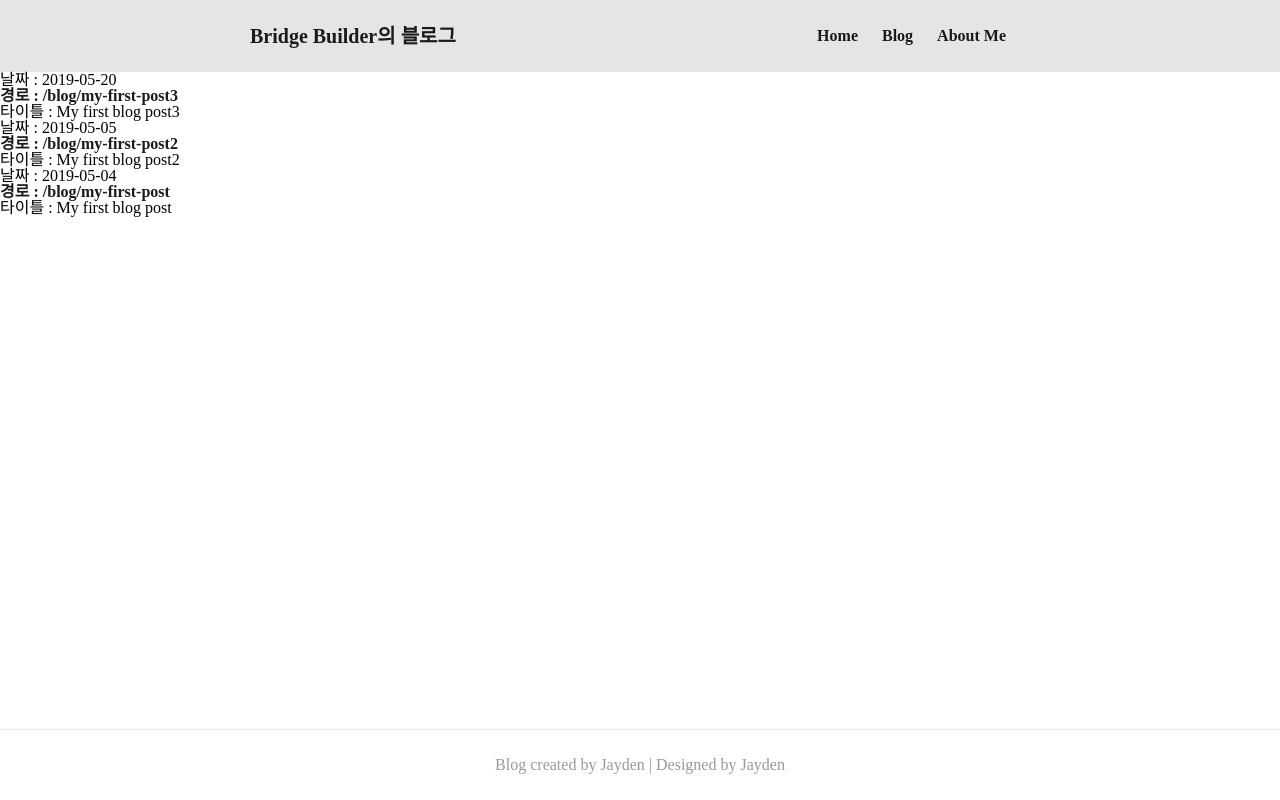
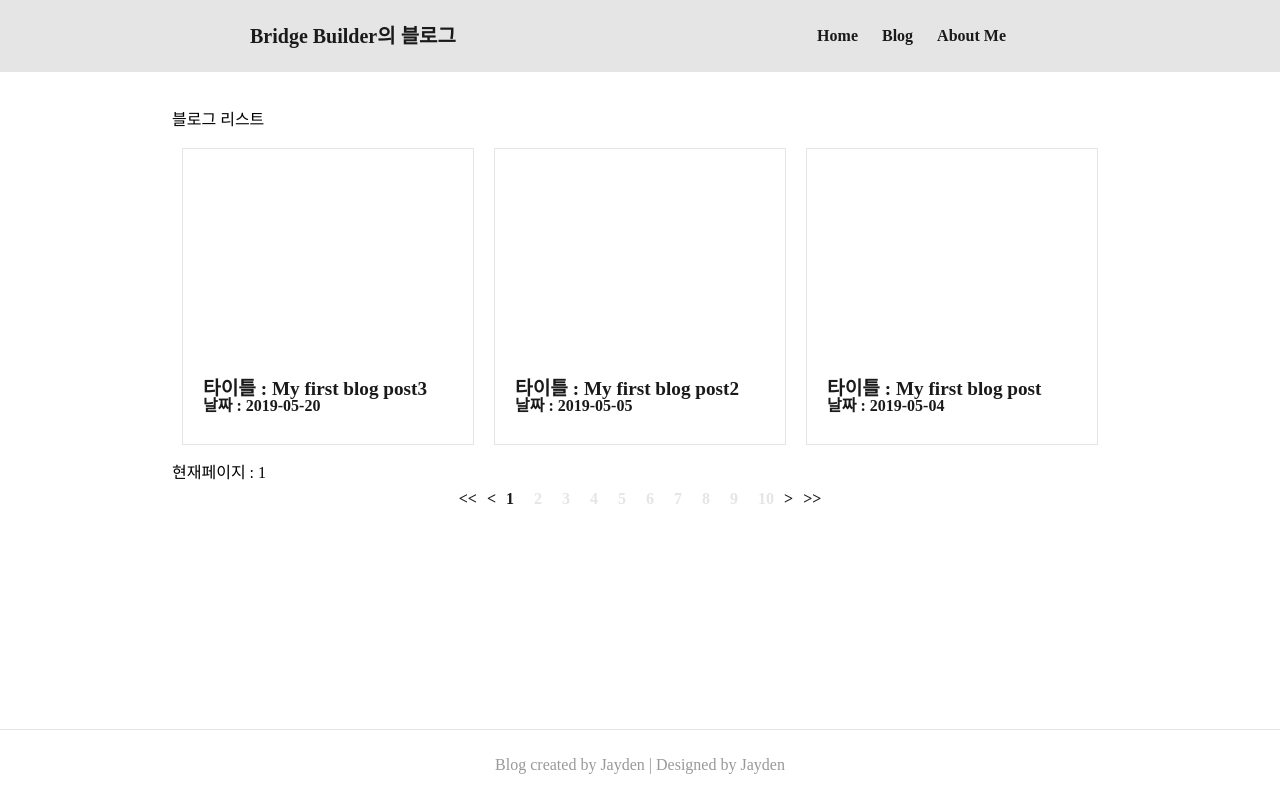
Before and after one commit to kug2001/gatsby_blog, a Gatsby site: page /blog in a window 1280 px wide. Built offline with nearby package versions, Linux system fonts and the light colour scheme; Gatsby itself is replaced by a stand-in of ours.

Commit message:
#1 페이지 네이션

```diff
--- a/content/about/about.md
+++ b/content/about/about.md
@@ -2,6 +2,7 @@
 title: "About me"
 date: "2020-03-31"
 navbar: "about"
+image: "/static/images/myimage.jpg"
 ---
 
 # 어바웃 페이지 메인입니다
--- a/content/posts/javascript/hello.md
+++ b/content/posts/javascript/hello.md
@@ -1,7 +1,8 @@
 ---
-slug: "/blog/my-first-post"
 date: "2019-05-04"
 title: "My first blog post"
+slug: "/blog/my-first-post"
+featuredImage: ../images/testImg.png
 navbar : "blog"
 stack: "javascript"
 content: ""
--- a/content/posts/javascript/hello2.md
+++ b/content/posts/javascript/hello2.md
@@ -7,4 +7,4 @@ stack: "javascript"
 content: ""
 ---
 
-나의 두번째 페이지 입니다.
+# 나의 두번째 페이지 입니다.
--- a/content/posts/javascript/hello3.md
+++ b/content/posts/javascript/hello3.md
@@ -7,4 +7,4 @@ stack: "javascript"
 content: ""
 ---
 
-나의 세번째 페이지 입니다.
+# 나의 세번째 페이지 입니다.
--- a/gatsby-config.ts
+++ b/gatsby-config.ts
@@ -11,7 +11,8 @@ const config: GatsbyConfig = {
       resolve: `gatsby-plugin-postcss`,
       options: {
         cssLoaderOptions: {
-          camelCase: false,
+          exportLocalsConvention: false,
+          namedExport: false,
         },
       },
     },
--- a/package.json
+++ b/package.json
@@ -18,6 +18,7 @@
   "dependencies": {
     "@mdx-js/mdx": "^1.6.22",
     "@mdx-js/react": "^1.6.22",
+    "classnames": "^2.3.1",
     "gatsby": "^4.10.3",
     "gatsby-plugin-dts-css-modules": "^2.2.0",
     "gatsby-plugin-image": "^2.10.1",
--- /dev/null
+++ b/src/components/atom/Pagination.tsx
@@ -0,0 +1,85 @@
+import React, { useEffect, useState } from 'react';
+import classnames from 'classnames';
+import * as styles from '../../styles/components/atom/pagination.module.css'
+
+type Props = {
+  total : number;
+  currentPage : number;
+  perPage : number;
+  target(page:number|null):void;
+}
+
+const Pagination:React.FC<Props> = (props) => {
+
+  const { total, currentPage, perPage, target } = props;
+
+  const [ pageNumber, setPageNumber ] = useState<(number|null)[]>([]);
+
+  useEffect(()=> {
+    renderNumber();
+  }, [currentPage])
+
+  const maxPage = Math.ceil(total/perPage);
+  const quotient = Math.floor(currentPage / perPage);
+  const remainder = currentPage % perPage;
+  const quotientPerPage = quotient * perPage;
+
+  const startPage = ():number => {
+    const startPage = remainder !== 0 ? currentPage - remainder + 1 : currentPage - quotientPerPage + 1;
+    return startPage;
+  }
+
+  const endPage = ():number => {
+    const endPage = remainder !== 0 ? currentPage - remainder + perPage : currentPage - quotientPerPage + perPage;
+    return (maxPage < endPage) ? maxPage : endPage;
+  }
+
+
+  const renderNumber = ():void => {
+    const pageLangth = endPage() - startPage() + 1;
+    const arr:(number|null)[] = Array(pageLangth).fill(0);
+    const data = arr.map((item,index) => startPage()+index);
+    setPageNumber([...data]);
+  }
+
+  const handleTargetPage = (item:number|null):void => {
+    target(item);
+  }
+
+  const handlePrevPage = ():void => {
+    startPage() - 1 === 0 ? target(1) : target(startPage() - 1);
+  }
+
+  const handleNextPage = ():void => {
+    endPage() < maxPage ? target(endPage() + 1) : null;
+  }
+
+  const handlePerPrevPage = ():void => {
+    target(1);
+  }
+
+  const handlePerNextPage = ():void => {
+    target(maxPage);
+  }
+
+  return (
+    <div className={styles.itemPaging}>
+      <em className='screen_out'>페이지 이동하기</em>
+      <a className={styles.linkPrev} href="#" onClick={handlePerPrevPage}>&lt;&lt;</a>
+      <a className={styles.linkPrev} href="#" onClick={handlePrevPage}>&lt;</a>
+      {
+        pageNumber.map((item:number|null, index:number)=> {
+          return(
+            <a className={`${styles.linkPage} ${item === currentPage ? styles.active : ''}`} onClick={()=>handleTargetPage(item)} key={item}>
+              {item}
+            </a>
+          )
+        })
+      }
+      <a className={styles.linkNext} href="#" onClick={handleNextPage}>&gt;</a>
+      <a className={styles.linkNext} href="#" onClick={handlePerNextPage}>&gt;&gt;</a>
+    </div>
+  )
+}
+
+export default Pagination
--- /dev/null
+++ b/src/components/atom/index.ts
@@ -0,0 +1 @@
+export { default as Pagination } from './Pagination';
--- a/src/pages/about.tsx
+++ b/src/pages/about.tsx
@@ -26,7 +26,6 @@ export const query = graphql`
           html
           frontmatter {
             date
-            slug
             title
           }
         }
--- a/src/pages/blog.tsx
+++ b/src/pages/blog.tsx
@@ -1,8 +1,21 @@
-import React from 'react';
-import { graphql } from 'gatsby';
+import React, { useState } from 'react';
+import { graphql, PageProps } from 'gatsby';
 import { Layout } from '../components/layout';
+import { Pagination } from '../components/atom';
+import { Link } from "gatsby"
+import {
+  contentDoc,
+  postList,
+  postTit,
+  areaImg,
+} from '../styles/page/blog.module.css'
 
-type Props = { data : any }
+type Props = {
+  allMarkdownRemark : {
+    edges : []
+  }
+}
+
 type blogItem = {
   node : {
     frontmatter : {
@@ -10,34 +23,45 @@ type blogItem = {
       slug: string,
       title: string,
     }
-    html: string,
-    id: string,
   }
 }
 
-const BlogPage = ({ data } : Props) => {
+const BlogPage = ({ data } : PageProps<Props> ) => {
+
+  const [ currentPage, setCurrentPage ] = useState<number>(1);
   const blogList = data.allMarkdownRemark.edges;
+  const onTarget = (item:number) => {
+    setCurrentPage(item);
+  }
 
   return (
     <Layout>
-      <article className='contentBlog'>
+      <article className={contentDoc}>
+        <strong>블로그 리스트 </strong>
+
+        <ul className={postList}>
           {
-          blogList.map((item:blogItem) => {
+            blogList.map((item:blogItem, index:number) => {
               return (
-              <div>
+                <Link to={item.node.frontmatter.slug} key={item.node.frontmatter.slug}>
+                  <li>
+                    <div className={areaImg}>
+
+                    </div>
+                    <div className={postTit}>
+                      타이틀 : {item.node.frontmatter.title}
+                    </div>
                     <div>
                       날짜 : {item.node.frontmatter.date}
                     </div>
-                <a href={item.node.frontmatter.slug}>
-                  경로 : {item.node.frontmatter.slug}
-                </a>
-                <div>
-                  타이틀 : {item.node.frontmatter.title}
-                </div>
-              </div>
+                  </li>
+                </Link>
               )
             })
           }
+        </ul>
+        <div>현재페이지 : {currentPage}</div>
+        <Pagination total={140} currentPage={currentPage} perPage={10} target={onTarget}/>
       </article>
     </Layout>
   )
--- a/src/pages/{MarkdownRemark.frontmatter__slug}.tsx
+++ b/src/pages/{MarkdownRemark.frontmatter__slug}.tsx
@@ -33,4 +33,5 @@ export const pageQuery = graphql`
     }
   }
 `
+
 export default Template;
--- /dev/null
+++ b/src/styles/components/atom/pagination.module.css
@@ -0,0 +1,22 @@
+.itemPaging{
+  display: flex;
+  justify-content: center;
+  margin: 10px 0;
+}
+
+.linkPage{
+  margin: 0 10px;
+  color: #e5e5e5;
+  cursor: pointer;
+}
+
+.linkPage.active{
+  color: #1a1a1a;
+}
+
+.linkPrev + .linkPrev{
+  margin-left: 10px;
+}
+.linkNext + .linkNext{
+  margin-left: 10px;
+}
--- /dev/null
+++ b/src/styles/page/blog.module.css
@@ -0,0 +1,20 @@
+.contentDoc{
+  margin: 40px auto;
+}
+.postList{
+  display: flex;
+  justify-content: center;
+  flex-wrap: wrap;
+}
+.postList li{
+  width: 250px;
+  margin: 20px 10px;
+  padding: 30px 20px;
+  border: 1px solid #e5e5e5
+}
+.postTit{
+  font-size: 1.2rem;
+}
+.areaImg{
+  height: 200px;
+}
```
Also changed, not shown: src/images/testImg copy.jpg (added), src/images/testImg.jpg (added), 1 other file. Lines whose indentation alone changed are shown as unchanged.
